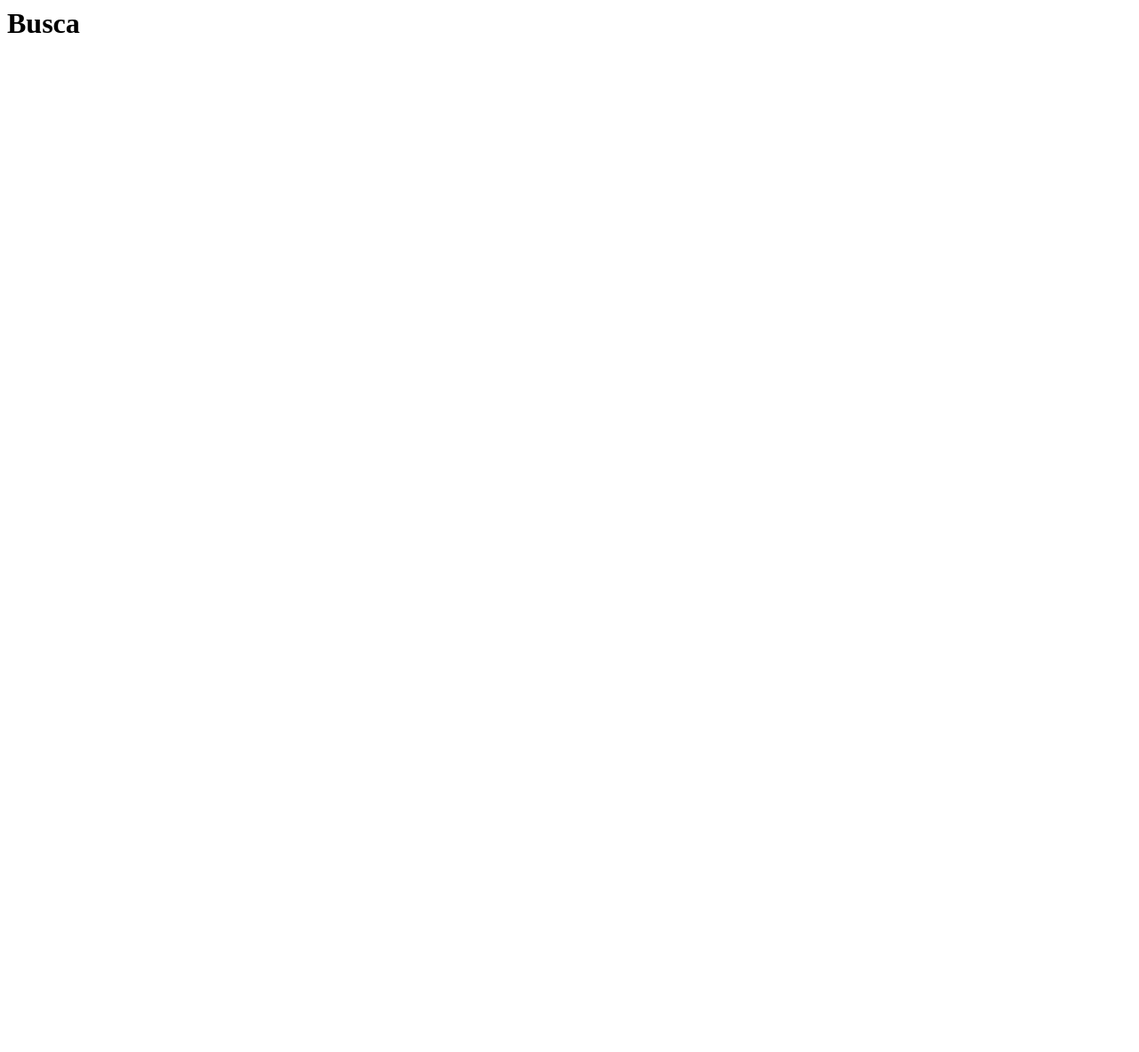
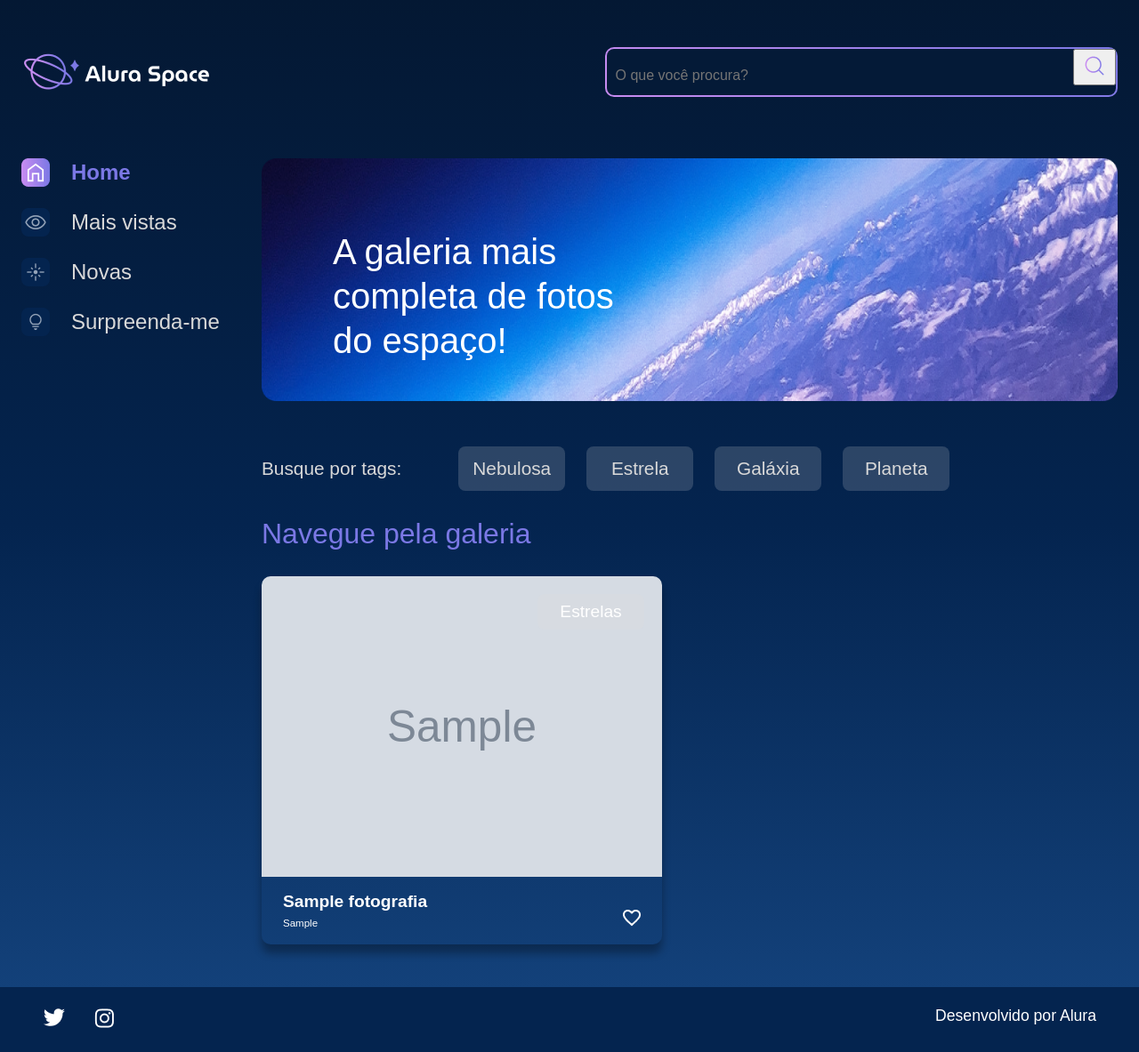
Before and after one commit to andradeveras/alura-space, a Django app: page /buscar/ in a window 1280 px wide. Before the commit the page is almost empty. Shown: the whole page at 89% size. Before the commit the page ends 37 px from the top, so only its background shows below. Run offline with Django 5.2, Linux system fonts and the light colour scheme; tables that the repository leaves empty hold one stand-in row (values such as "Sample post"); grey boxes marked "Sample" are stand-in pictures.

Commit message:
Building search page

```diff
--- a/galeria/views.py
+++ b/galeria/views.py
@@ -3,7 +3,7 @@ from galeria.models import Fotografia
 
 
 def index(request):
-    fotografias = Fotografia.objects.order_by("data_fotografia").filter(publicada=True)
+    fotografias = Fotografia.objects.order_by("-data_fotografia").filter(publicada=True)
     return render(request, "galeria/index.html", {"cards": fotografias})
 
 def imagem(request, foto_id):
@@ -11,4 +11,11 @@ def imagem(request, foto_id):
     return render(request, "galeria/imagem.html", {"fotografia": fotografia})
 
 def buscar(request):
-    return render(request, "galeria/buscar.html")
+    fotografias = Fotografia.objects.order_by("-data_fotografia").filter(publicada=True)
+
+    if "buscar" in request.GET:
+        nome_a_buscar = request.GET["buscar"]
+        if nome_a_buscar:
+            fotografias = fotografias.filter(nome__icontains=nome_a_buscar)
+
+    return render(request, "galeria/buscar.html", {"cards": fotografias})
--- a/templates/galeria/buscar.html
+++ b/templates/galeria/buscar.html
@@ -1 +1,55 @@
-<h1>Busca</h1>
+{% extends 'galeria/base.html' %}
+{% load static %}
+{% block content %}
+<section class="conteudo">
+    <section class="banner">
+        <img class="banner__imagem" src="{% static '/assets/imagens/Banner(2).png'%}" alt="banner Alura Space">
+        <h1 class="banner__titulo"> A galeria mais completa de fotos do espaço!</h1>
+    </section>
+    <section class="tags">
+        <p class="tags__titulo">Busque por tags:</p>
+        <ul class="tags__lista">
+            <li class="tags__tag">Nebulosa</li>
+            <li class="tags__tag">Estrela</li>
+            <li class="tags__tag">Galáxia</li>
+            <li class="tags__tag">Planeta</li>
+        </ul>
+    </section>
+    <section class="galeria">
+        <div class="cards">
+            <h2 class="cards__titulo">Navegue pela galeria</h2>
+            <ul class="cards__lista">
+                {% if cards %}
+                {% for fotografia in cards %}
+                <li class="card">
+                    <a href="{% url 'imagem' fotografia.id %}">
+                        {% if fotografia.foto == "" or fotografia.foto == null %}
+                            <img class="card__imagem" src="{% static '/assets/imagens/galeria/image_notfound.jpg'%}">
+                        {% else %}
+                            <img class="card__imagem" src="{{ fotografia.foto.url }}">
+                        {% endif %}
+                    </a>
+                    <span class="card__tag">Estrelas</span>
+                    <div class="card__info">
+                        <p class="card__titulo">{{ fotografia.nome }}</p>
+                        <div class="card__texto">
+                            <p class="card__descricao">{{ fotografia.legenda }}</p>
+                            <span>
+                                <img src="{% static '/assets/ícones/1x/favorite_outline.png' %}" alt="ícone de coração">
+                            </span>
+                        </div>
+                    </div>
+                </li>
+                {% endfor %}
+                {% else %}
+                    <div class="imagem__info">
+                        <p>Nenhuma fotografia encontrada</p>
+                    </div>
+                {% endif %}
+            </ul>
+        </div>
+    </section>
+</section>
+</main>
+</div>
+{% endblock %}
--- a/templates/galeria/index.html
+++ b/templates/galeria/index.html
@@ -42,6 +42,9 @@
                 </li>
                 {% endfor %}
                 {% else %}
+                <div class="imagem__texto">
+                    <p>Nenhuma fotografia encontrada</p>
+                </div>
                 {% endif %}
             </ul>
         </div>
```
